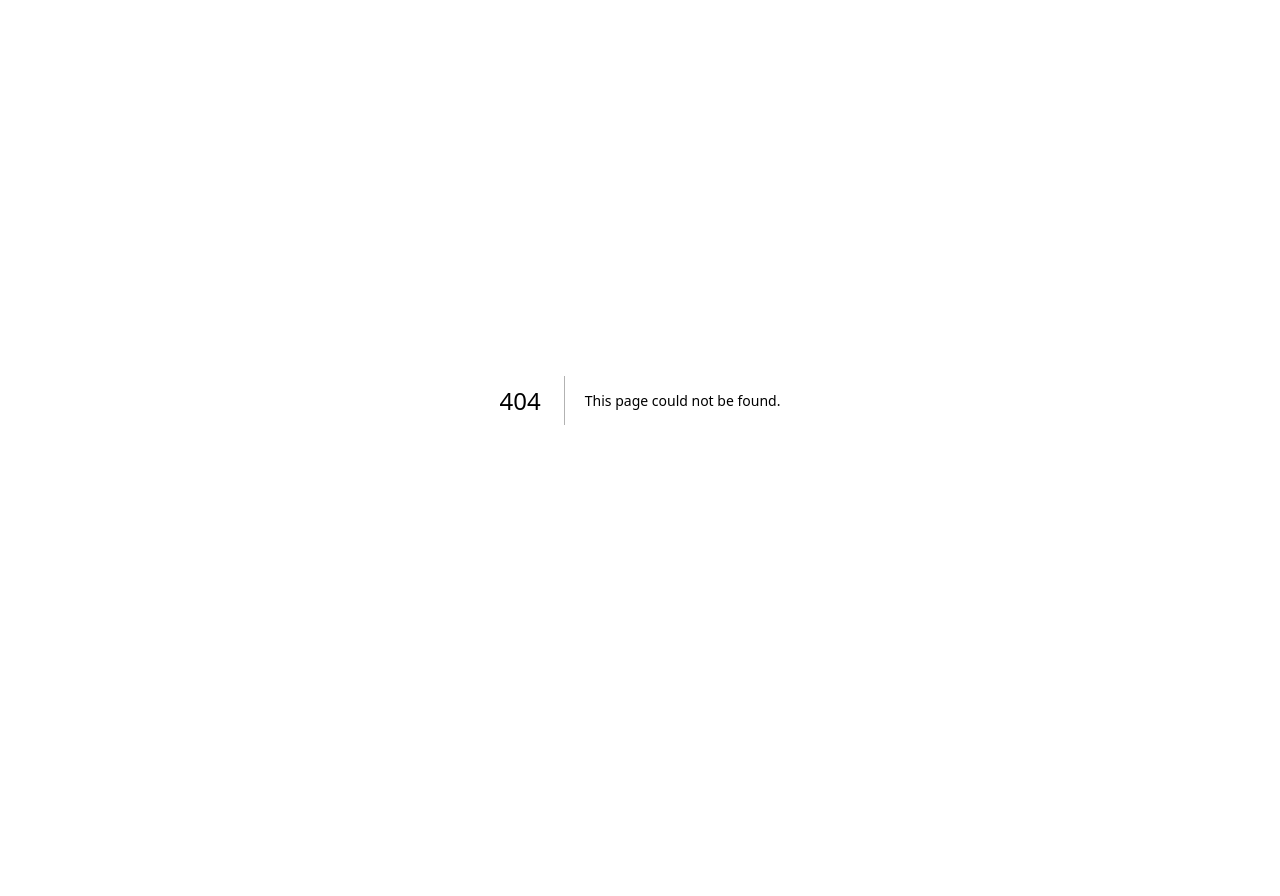
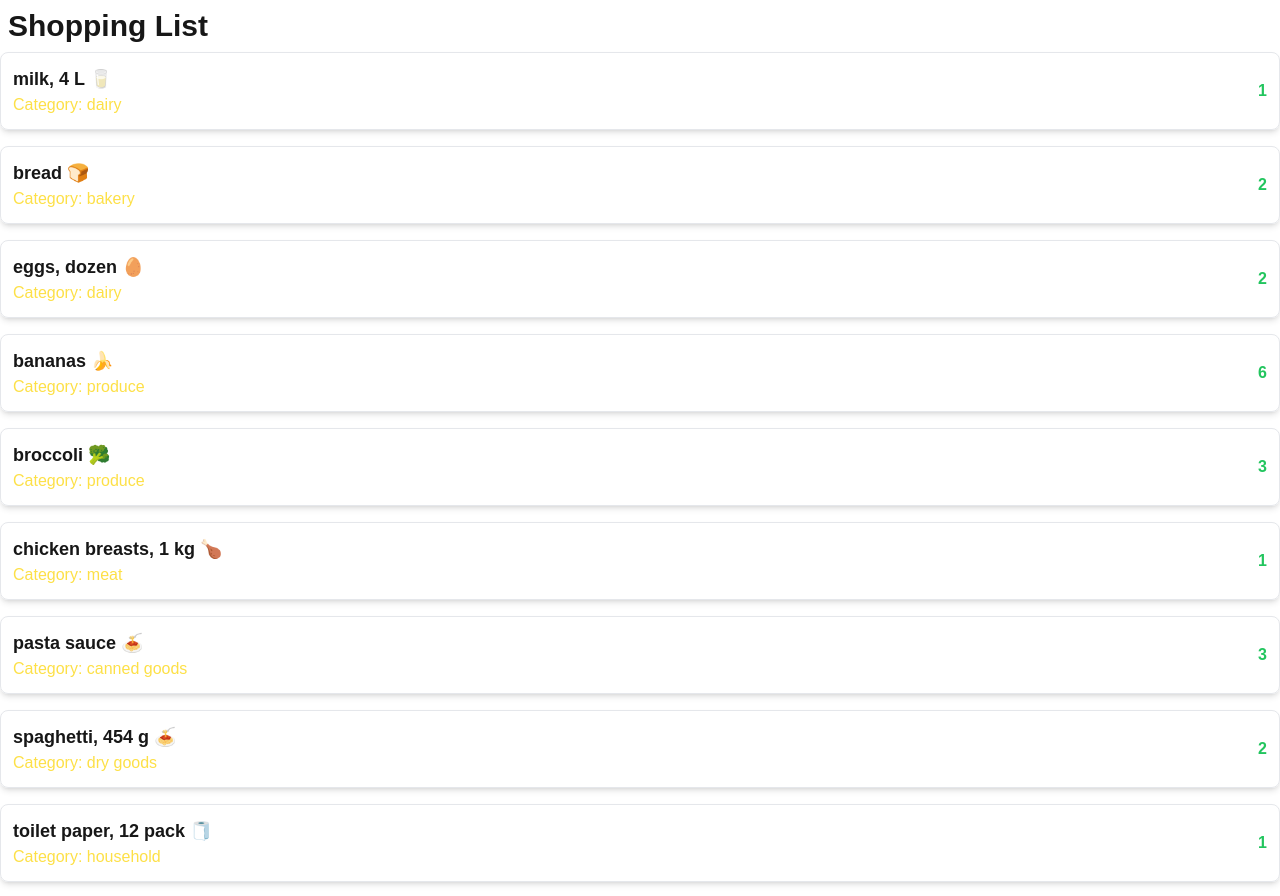
Before and after one commit to JohnPaolo18/cprg306-assignments, a Next.js app: page /week-3 in a window 1280 px wide. Before the commit this address had no page. Shown: the top 896 px of the page. Before the commit the page ends 800 px from the top, so only its background shows below. Built offline with nearby package versions, Linux system fonts and the light colour scheme.

Commit message:
Aassignment for week 3
Item.js, item-list.js added and page.js updated with link to week 3

```diff
--- a/app/page.js
+++ b/app/page.js
@@ -6,6 +6,8 @@ export default function Page() {
     <main>
       <h1>CPRG 306: Web Development 2 - Assignments</h1>
       <Link href="/week-2">Week 2 Assignment</Link>
+      <br />
+      <Link href="/week-3">Week 3 Assignment</Link>
     </main>
   );
 }
--- /dev/null
+++ b/app/week-3/item-List.js
@@ -0,0 +1,94 @@
+import Item from "./item";
+
+
+export default function ItemList(){
+
+    const item1 = {
+        name: "milk, 4 L 🥛",
+        quantity: 1,
+        category: "dairy",
+      };
+
+      const item2 = {
+        name: "bread 🍞",
+        quantity: 2,
+        category: "bakery",
+      };
+
+      const item3 = {
+        name: "eggs, dozen 🥚",
+        quantity: 2,
+        category: "dairy",
+      };
+
+      const item4 = {
+        name: "bananas 🍌",
+        quantity: 6,
+        category: "produce",
+      };
+
+      const item5 = {
+        name: "broccoli 🥦",
+        quantity: 3,
+        category: "produce",
+      };
+
+      const item6 = {
+        name: "chicken breasts, 1 kg 🍗",
+        quantity: 1,
+        category: "meat",
+      };
+
+      const item7 = {
+        name: "pasta sauce 🍝",
+        quantity: 3,
+        category: "canned goods",
+      };
+
+      const item8 = {
+        name: "spaghetti, 454 g 🍝",
+        quantity: 2,
+        category: "dry goods",
+      };
+
+      const item9 = {
+        name: "toilet paper, 12 pack 🧻",
+        quantity: 1,
+        category: "household",
+      };
+
+      const item10 = {
+        name: "paper towels, 6 pack",
+        quantity: 1,
+        category: "household",
+      };
+
+      const item11 = {
+        name: "dish soap 🍽️",
+        quantity: 1,
+        category: "household",
+      };
+
+      const item12 = {
+        name: "hand soap 🧼",
+        quantity: 4,
+        category: "household",
+      };
+
+    return(
+        <main>
+            <Item itemObj={item1}/>
+            <Item itemObj={item2}/>
+            <Item itemObj={item3}/>
+            <Item itemObj={item4}/>
+            <Item itemObj={item5}/>
+            <Item itemObj={item6}/>
+            <Item itemObj={item7}/>
+            <Item itemObj={item8}/>
+            <Item itemObj={item9}/>
+            <Item itemObj={item10}/>
+            <Item itemObj={item11}/>
+            <Item itemObj={item12}/>
+        </main>
+    );
+}
--- /dev/null
+++ b/app/week-3/item.js
@@ -0,0 +1,14 @@
+
+export default function Item({itemObj}) {
+  const { name, quantity, category } = itemObj;
+
+  return (
+    <li className="p-3 border rounded-lg shadow-md mb-4 flex justify-between items-center">
+      <div>
+        <h3 className="text-lg font-semibold">{name}</h3>
+        <p className="text-yellow-300">Category: {category}</p>
+      </div>
+      <span className="text-green-500 font-bold">{quantity}</span>
+    </li>
+  );
+}
--- /dev/null
+++ b/app/week-3/page.js
@@ -0,0 +1,10 @@
+import ItemList from "./item-list";
+
+export default function Page() {
+  return (
+    <main>
+      <h1 className="text-3xl font-bold m-2">Shopping List</h1>
+      <ItemList />
+    </main>
+  );
+}
```
